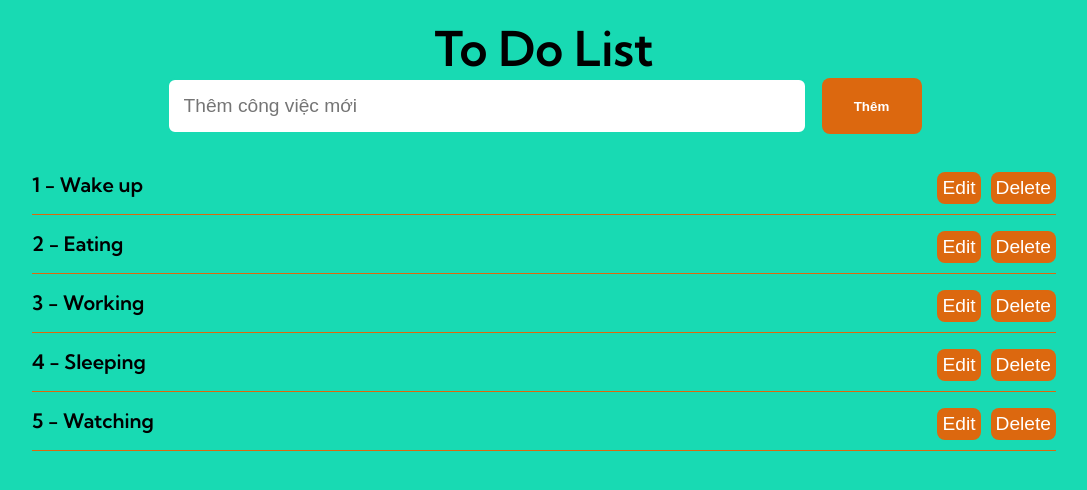
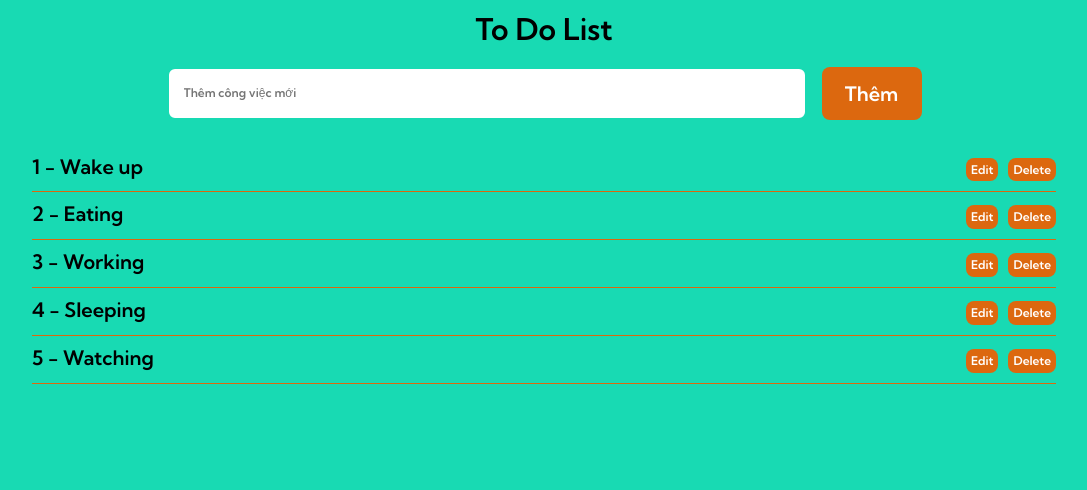
Before and after one commit to ngotruonganh/ToDoList, a React (Create React App) app: page / in a window 1280 px wide. Shown: the top 490 px of the page, without its empty margins (96-1183 px from the left). Built offline with nearby package versions, Linux system fonts and the light colour scheme.

Commit message:
Change file structure

```diff
--- a/package.json
+++ b/package.json
@@ -7,6 +7,7 @@
     "@testing-library/react": "^13.4.0",
     "@testing-library/user-event": "^13.5.0",
     "node-sass": "^7.0.3",
+    "normalize.css": "^8.0.1",
     "react": "^18.2.0",
     "react-dom": "^18.2.0",
     "react-scripts": "5.0.1",
--- a/src/App.js
+++ b/src/App.js
@@ -1,5 +1,5 @@
 import React from "react";
-import Banner from "./components/Banner";
+import Home from "./pages/Home";
 import { ToastContainer } from "react-toastify";
 import "react-toastify/dist/ReactToastify.css";
 
@@ -7,7 +7,7 @@ class App extends React.Component {
   render() {
     return (
       <div className="App">
-        <Banner />
+        <Home />
         <ToastContainer
           position="top-right"
           autoClose={1200}
--- a/src/components/AddTodo.scss
+++ b/src/components/AddTodo/AddTodo.scss
@@ -1,16 +1,3 @@
-@import url("https://fonts.googleapis.com/css2?family=Kumbh+Sans:wght@600&display=swap");
-
-* {
-      margin: 0;
-      padding: 0;
-      box-sizing: border-box;
-}
-
-body {
-      font-family: "Kumbh Sans", sans-serif;
-      font-size: 62.5%;
-      background-color: rgb(24, 218, 179);
-}
 .input-field {
       display: flex;
       justify-content: center;
--- /dev/null
+++ b/src/components/GlobalStyles/GlobalStyles.scss
@@ -0,0 +1,21 @@
+@import "normalize.css";
+@import url("https://fonts.googleapis.com/css2?family=Kumbh+Sans:wght@600&family=Poppins&display=swap");
+
+$bgcolor: rgb(24, 218, 179);
+
+* {
+      margin: 0;
+      padding: 0;
+      box-sizing: border-box;
+}
+
+html {
+      font-size: 62.5%;
+}
+
+body {
+      background-color: $bgcolor;
+      font-family: "Kumbh Sans", sans-serif;
+      width: 100vw;
+      height: 100vh;
+}
--- /dev/null
+++ b/src/components/GlobalStyles/index.js
@@ -0,0 +1,7 @@
+import "./GlobalStyles.scss";
+
+function GlobalStyles({ children }) {
+  return children;
+}
+
+export default GlobalStyles;
--- a/src/index.js
+++ b/src/index.js
@@ -2,11 +2,14 @@ import React from "react";
 import ReactDOM from "react-dom/client";
 import App from "./App";
 import reportWebVitals from "./reportWebVitals";
+import GlobalStyles from "./components/GlobalStyles";
 
 const root = ReactDOM.createRoot(document.getElementById("root"));
 root.render(
   <React.StrictMode>
-    <App />
+    <GlobalStyles>
+      <App />
+    </GlobalStyles>
   </React.StrictMode>
 );
 
--- a/src/components/Banner.scss
+++ b/src/pages/Home/Home.scss
@@ -1,16 +1,3 @@
-@import url("https://fonts.googleapis.com/css2?family=Kumbh+Sans:wght@600&display=swap");
-
-* {
-      margin: 0;
-      padding: 0;
-      box-sizing: border-box;
-}
-body {
-      font-family: "Kumbh Sans", sans-serif;
-      font-size: 62.5%;
-      background-color: rgb(24, 218, 179);
-}
-
 .input-container {
       font-size: 2em;
       display: flex;
```
Also changed, not shown: src/pages/Home/index.js (renamed from src/components/Banner.js, +4 -4 lines), src/components/AddTodo/index.js (renamed from src/components/AddTodo.js), src/styles/global.scss (deleted), 1 other file (tests, documents, lock files or other folders).
